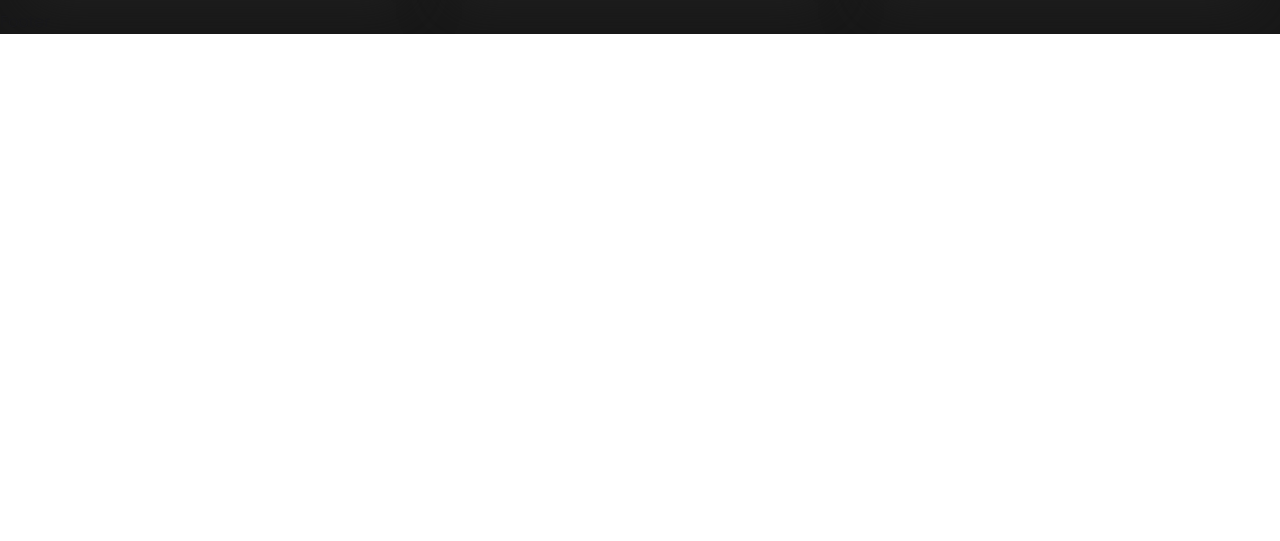
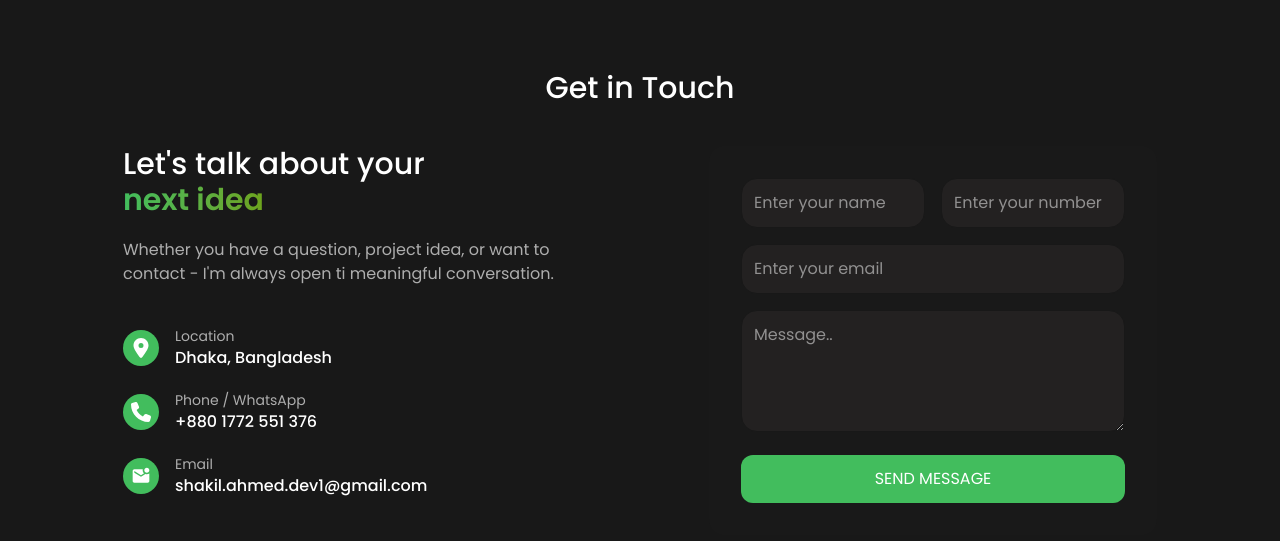
Before and after one commit to shakilahamed07/shakilahamed-potfolio, a React (Vite) app: page / in a window 1280 px wide. Shown: the part 2215-2756 px from the top of the page. Before the commit the page ends 2249 px from the top, so only its background shows below. Built offline with nearby package versions, Linux system fonts and the light colour scheme.

Commit message:
contact us

```diff
--- a/package.json
+++ b/package.json
@@ -16,9 +16,11 @@
     "react-countup": "^6.5.3",
     "react-dom": "^19.0.0",
     "react-fast-marquee": "^1.6.5",
+    "react-hook-form": "^7.62.0",
     "react-icons": "^5.5.0",
     "react-intersection-observer": "^9.16.0",
     "react-router": "^7.5.1",
+    "react-toastify": "^11.0.5",
     "tailwindcss": "^4.1.4"
   },
   "devDependencies": {
--- /dev/null
+++ b/src/Pages/Home/ContactUs/ContactUs.jsx
@@ -0,0 +1,165 @@
+import React, { useState } from "react";
+import { useForm } from "react-hook-form";
+import { toast, ToastContainer } from "react-toastify";
+import axios from "axios";
+import { FaLocationDot, FaPhone } from "react-icons/fa6";
+import { MdMarkEmailUnread } from "react-icons/md";
+
+const ContactUs = () => {
+  const [loader, setLoader] = useState(false);
+  const {
+    register,
+    handleSubmit,
+    formState: { errors },
+    reset,
+  } = useForm();
+
+  const onSubmit = async (data) => {
+    console.log(data);
+    try {
+      setLoader(true);
+      const res = await axios.post(
+        "https://page-flow-server-side.vercel.app/contact",
+        data
+      );
+      if (res.data.success) {
+        toast.success("Sent message successfully");
+        reset();
+      }
+    } catch (error) {
+      toast.error("Message not sent please try again");
+      console.log(error);
+    } finally {
+      setLoader(false);
+    }
+  };
+
+  return (
+    <div className="rounded-xl pt-15 mx-5">
+      <h2 className="text-3xl font-medium text-center">Get in Touch</h2>
+      <ToastContainer position="bottom-right" />
+      <div className="md:flex max-w-6xl mx-auto overflow-hidden my-10 space-y-8 md:space-y-8 justify-center gap-5">
+        {/* Left side - Image & Text */}
+        <div className="md:w-1/2 max-w-md mx-auto">
+          <h1 className="text-3xl font-medium">
+            Let's talk about your <br />{" "}
+            <span className="bg-linear-to-r from-primary to-[#81c41cd0] bg-clip-text text-transparent font-semibold">next idea</span>
+          </h1>
+          <p className="mb-10 mt-5 text-[#c9c9c9d8] max-w-md">
+            Whether you have a question, project idea, or want to contact - I'm
+            always open ti meaningful conversation.
+          </p>
+          <div className="space-y-5">
+            <div className="flex items-center gap-4">
+                <div className="bg-primary p-2 rounded-full w-fit">
+                    <FaLocationDot size={20} />
+                </div>
+                <div className="">
+                <p className="text-sm text-[#c9c9c9d8]">Location</p>
+                <h2 className="font-medium">Dhaka, Bangladesh</h2>
+                </div>
+            </div>
+            <div className="flex items-center gap-4">
+                <div className="bg-primary p-2 rounded-full w-fit">
+                    <FaPhone size={20} />
+                </div>
+                <div className="">
+                <p className="text-sm text-[#c9c9c9d8]">Phone / WhatsApp</p>
+                <h2 className="font-medium">+880 1772 551 376</h2>
+                </div>
+            </div>
+            <div className="flex items-center gap-4">
+                <div className="bg-primary p-2 rounded-full w-fit">
+                    <MdMarkEmailUnread size={20} />
+                </div>
+                <div className="">
+                <p className="text-sm text-[#c9c9c9d8]">Email</p>
+                <h2 className="font-medium">shakil.ahmed.dev1@gmail.com</h2>
+                </div>
+            </div>
+          </div>
+        </div>
+
+        {/* Right side - Form */}
+        <div className="md:w-1/2 max-w-md mx-auto sm:p-8 p-4 bg-[#342e2e11] rounded-2xl ">
+          <form onSubmit={handleSubmit(onSubmit)} className="space-y-4">
+            <div className="flex gap-4">
+              <div className="w-1/2">
+                <input
+                  type="text"
+                  placeholder="Enter your name"
+                  className="w-full p-3 bg-[#232121] text-white rounded-2xl focus:border-primary border border-secondary outline-0"
+                  {...register("name", { required: "Name is required" })}
+                />
+                {errors.name && (
+                  <p className="text-red-500 text-sm mt-1">
+                    {errors.name.message}
+                  </p>
+                )}
+              </div>
+
+              <div className="w-1/2">
+                <input
+                  type="text"
+                  placeholder="Enter your number"
+                  className="w-full p-3 bg-[#232121] text-white rounded-2xl focus:border-primary border border-secondary outline-0"
+                  {...register("phone", {
+                    required: "Phone number is required",
+                  })}
+                />
+                {errors.phone && (
+                  <p className="text-red-500 text-sm mt-1">
+                    {errors.phone.message}
+                  </p>
+                )}
+              </div>
+            </div>
+
+            <div>
+              <input
+                type="email"
+                placeholder="Enter your email"
+                className="w-full p-3 bg-[#232121] text-white rounded-2xl focus:border-primary border border-secondary outline-0"
+                {...register("email", {
+                  required: "Email is required",
+                  pattern: {
+                    value: /^\S+@\S+$/i,
+                    message: "Invalid email format",
+                  },
+                })}
+              />
+              {errors.email && (
+                <p className="text-red-500 text-sm mt-1">
+                  {errors.email.message}
+                </p>
+              )}
+            </div>
+
+            <div>
+              <textarea
+                rows="4"
+                placeholder="Message.."
+                className="w-full p-3 bg-[#232121] text-white rounded-2xl focus:border-primary border border-secondary outline-0"
+                {...register("message", { required: "Message is required" })}
+              ></textarea>
+              {errors.message && (
+                <p className="text-red-500 text-sm mt-1">
+                  {errors.message.message}
+                </p>
+              )}
+            </div>
+
+            <button
+              type="submit"
+              className="w-full bg-primary text-white py-3 rounded-xl transition"
+            >
+              {loader ? "Sending.." : "SEND MESSAGE"}
+            </button>
+          </form>
+        </div>
+      </div>
+    </div>
+  );
+};
+
+export default ContactUs;
--- a/src/Pages/Home/Hero/Hero.jsx
+++ b/src/Pages/Home/Hero/Hero.jsx
@@ -9,11 +9,11 @@ const Hero = () => {
     <div id="home" className="md:flex space-y-10 md:space-y-0 gap-5 justify-between items-center max-w-[1350px] mx-auto min-h-[calc(100vh-73px)] sm:py-20 py-15 sm:px-10 px-5 text-white">
       {/* text content */}
       <div className="lg:-mt-8">
-        <h1 className="text-primary md:text-4xl text-[27px] font-extrabold md:leading-12">
+        <h1 className="text-primary md:text-3xl text-[26px] font-extrabold md:leading-11">
           Hello👋 <br /> I'm <span className="text-white">Shakil Ahmed</span>, <br />{" "}
-          MERN Stack Developer
+          <span className="bg-linear-to-r from-primary to-[#81c41c] bg-clip-text text-transparent md:text-4xl text-[28px]">MERN Stack Developer</span>
         </h1>
-        <p className="max-w-[600px] mb-5 mt-6">
+        <p className="max-w-[600px] sm:text-md text-sm mb-5 sm:mt-4 mt-2">
           I am crafting modern, high-performance web applications from frontend
           to backend, delivering seamless user experiences and scalable backend
           solutions.
--- a/src/Pages/Home/Home.jsx
+++ b/src/Pages/Home/Home.jsx
@@ -3,6 +3,7 @@ import Hero from './Hero/Hero';
 import AboutMe from './AboutMe/AboutMe';
 import Skills from './Skills/Skills';
 import Projects from './Projects/Projects';
+import ContactUs from './ContactUs/ContactUs';
 
 const Home = () => {
     return (
@@ -19,6 +20,9 @@ const Home = () => {
             <section>
                 <Projects/>
             </section>
+            <section>
+                <ContactUs/>
+            </section>
         </div>
     );
 };
--- a/src/Pages/Home/Projects/ProjectCard.jsx
+++ b/src/Pages/Home/Projects/ProjectCard.jsx
@@ -5,7 +5,7 @@ import { Link } from 'react-router';
 
 const ProjectCard = ({project}) => {
     return (
-        <div className='p-4 rounded-2xl bg-[#131313] group hover:scale-100 transition-all mt-3 shadow-2xl shadow-[#202020]'>
+        <div className='p-4 rounded-2xl bg-[#131313] group hover:scale-100 transition-all mt-3 shadow-sm shadow-[#202020]'>
             <div className="">
                 <img className='rounded-xl group-hover:scale-103 transition-all' src={project.projectImage} alt="" />
             </div>
--- a/src/Pages/ProjectsDetails/ProjectDetails.jsx
+++ b/src/Pages/ProjectsDetails/ProjectDetails.jsx
@@ -109,7 +109,7 @@ const ProjectDetails = () => {
             <FaRegStar size={20} className="text-yellow-300" />
             Kay Features
           </h3>
-          <div className="pl-4 mt-3">
+          <div className="pl-4 mt-3 space-y-3">
             {features.map((feature, i) => {
               return (
                 <p key={i} className="flex items-center gap-1">
```
Also changed, not shown: 1 other file (tests, documents, lock files or other folders).
